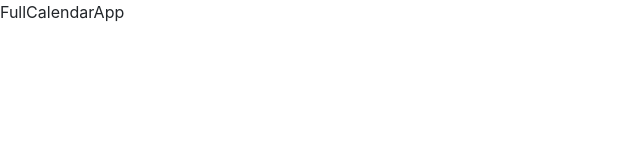
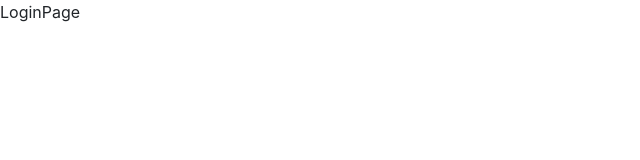
Before and after one commit to CarmeloRicarte/full-calendar, a React (Vite) app: page /auth in a window 1280 px wide. Shown: the top 160 px of the page, without its empty margins (0-640 px from the left). Built offline with nearby package versions, Linux system fonts and the light colour scheme.

Commit message:
feat: create login and calendar page and implement routes

```diff
--- a/src/FullCalendarApp.tsx
+++ b/src/FullCalendarApp.tsx
@@ -1,3 +1,9 @@
+import { AppRouter } from "./router";
+
 export const FullCalendarApp = () => {
-  return <div>FullCalendarApp</div>;
+  return (
+    <>
+      <AppRouter />
+    </>
+  );
 };
--- /dev/null
+++ b/src/auth/index.ts
@@ -0,0 +1 @@
+export * from "./pages";
--- /dev/null
+++ b/src/auth/pages/LoginPage.tsx
@@ -0,0 +1,3 @@
+export const LoginPage = () => {
+  return <div>LoginPage</div>;
+};
--- /dev/null
+++ b/src/auth/pages/index.ts
@@ -0,0 +1 @@
+export * from "./LoginPage";
--- /dev/null
+++ b/src/calendar/index.ts
@@ -0,0 +1 @@
+export * from "./pages/CalendarPage";
--- /dev/null
+++ b/src/calendar/pages/CalendarPage.tsx
@@ -0,0 +1,3 @@
+export const CalendarPage = () => {
+  return <div>CalendarPage</div>;
+};
--- a/src/main.tsx
+++ b/src/main.tsx
@@ -1,10 +1,13 @@
 import React from "react";
 import ReactDOM from "react-dom/client";
+import { BrowserRouter } from "react-router-dom";
 import { FullCalendarApp } from "./FullCalendarApp";
 import "./styles.css";
 
 ReactDOM.createRoot(document.getElementById("root") as HTMLElement).render(
   <React.StrictMode>
-    <FullCalendarApp />
+    <BrowserRouter>
+      <FullCalendarApp />
+    </BrowserRouter>
   </React.StrictMode>
 );
--- /dev/null
+++ b/src/router/AppRouter.tsx
@@ -0,0 +1,18 @@
+import { Navigate, Route, Routes } from "react-router-dom";
+import { LoginPage } from "../auth/pages";
+import { CalendarPage } from "../calendar";
+
+export const AppRouter = () => {
+  const authStatus: string = "not-authenticated";
+  return (
+    <Routes>
+      {authStatus == "not-authenticated" ? (
+        <Route path="/auth/*" element={<LoginPage />} />
+      ) : (
+        <Route path="/*" element={<CalendarPage />} />
+      )}
+
+      <Route path="/*" element={<Navigate to="/auth/login" />} />
+    </Routes>
+  );
+};
--- /dev/null
+++ b/src/router/index.ts
@@ -0,0 +1 @@
+export * from "./AppRouter";
```
